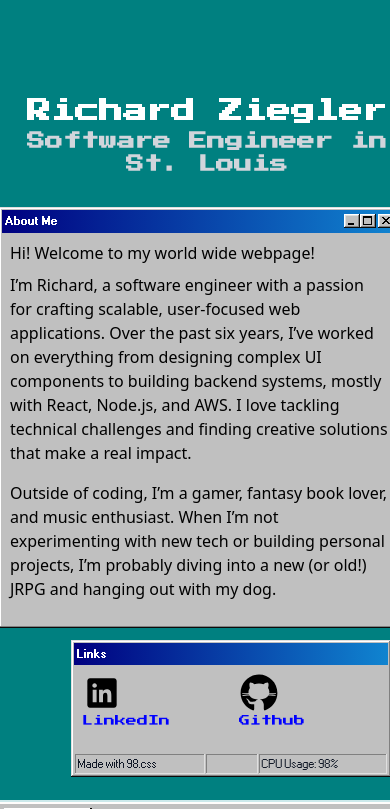
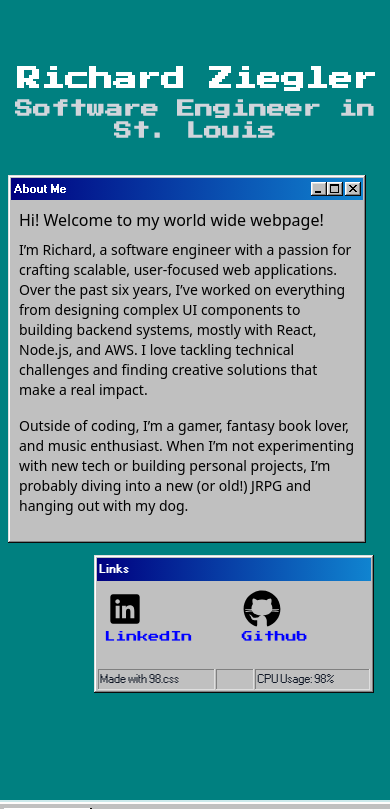
Before and after one commit to richardziegler/richardziegler.dev, an Eleventy site: page src/index.html in a window 390 px wide. Shown: the top 809 px of the page. Built offline with nearby package versions, Linux system fonts and the light colour scheme; Eleventy itself is replaced by a stand-in of ours; files that its build step writes are made by us from their sources.

Commit message:
Styling fixes for mobile

```diff
--- a/src/index.html
+++ b/src/index.html
@@ -37,18 +37,19 @@ layout: default
 </head>
 
 
-<main class="container flex flex-col flex-wrap content-center md:content-normal h-svh w-lvw pt-24 md:flex-row md:pt-40">
+<p class="invisible md:visible md:fixed text-[0.65rem] text-[#0e4545] top-1 right-1">windows are draggable :)</p>
+<main class="container flex flex-col flex-wrap content-center md:content-normal h-svh w-lvw pt-12 md:flex-row md:pt-40">
   <header>
-    <h1
-      class="text-center pl-6 md:pl-14 text-2xl font-bold leading-tight md:text-left md:text-2xl font-press-start text-white">
+    <p
+      class="ml-1 text-center text-2xl font-bold leading-tight md:pl-14 md:text-left md:text-2xl font-press-start text-white">
       Richard Ziegler
-    </h1>
-    <h1
-      class="mb-8 pl-6 md:pl-14 mt-1 text-center text-lg font-bold leading-tight md:text-left md:text-xl font-press-start text-gray-300">
+  </p>
+    <p
+      class="mb-8 mt-1 text-center text-lg font-bold leading-tight md:pl-14 md:text-left md:text-xl font-press-start text-gray-300">
       Software Engineer in St. Louis
-    </h1>
+</p>
 
-    <div class="window w-[400px] mb-3 ml-2 md:w-[600px]" draggable="true" id="dragme">
+    <div class="window w-11/12 mb-3 ml-2 md:w-[600px]" draggable="true" id="dragme">
       <div class="title-bar">
         <div class="title-bar-text">About Me</div>
         <div class="title-bar-controls">
@@ -60,7 +61,7 @@ layout: default
       <div class="window-body">
         <ul class="mb-6 text-base leading-normal md:text-left md:text-xl text-black space-y-2 font-sans">
           <li>Hi! Welcome to my world wide webpage!</li>
-          <li class="text-base">
+          <li class="text-sm md:text-base">
             <p class="mb-4">
               I’m Richard, a software engineer with a passion for crafting scalable, user-focused web applications. Over
               the past six years, I’ve worked on everything from designing complex UI components to building backend
@@ -77,8 +78,8 @@ layout: default
       </div>
     </div>
 
-    <div class="flex flex-row-reverse mr-2">
-      <div class="window w-[320px]" draggable="true" id="dragme-links">
+    <div class="flex flex-row-reverse mr-4 md:mr-7">
+      <div class="window w-3/4 md:w-[320px]" draggable="true" id="dragme-links">
         <div class="title-bar">
           <div class="title-bar-text">Links</div>
         </div>
--- a/src/styles/site.css
+++ b/src/styles/site.css
@@ -4,10 +4,14 @@
 
 @tailwind utilities;
 
+html, body {
+    overflow-x: hidden;
+  }
+
 #start-bar {
     background: #c0c0c0;
     height: 2.5rem;
-    position: absolute;
+    position: fixed;
     bottom: 0;
     width: calc(100%);
     display: flex;
```
